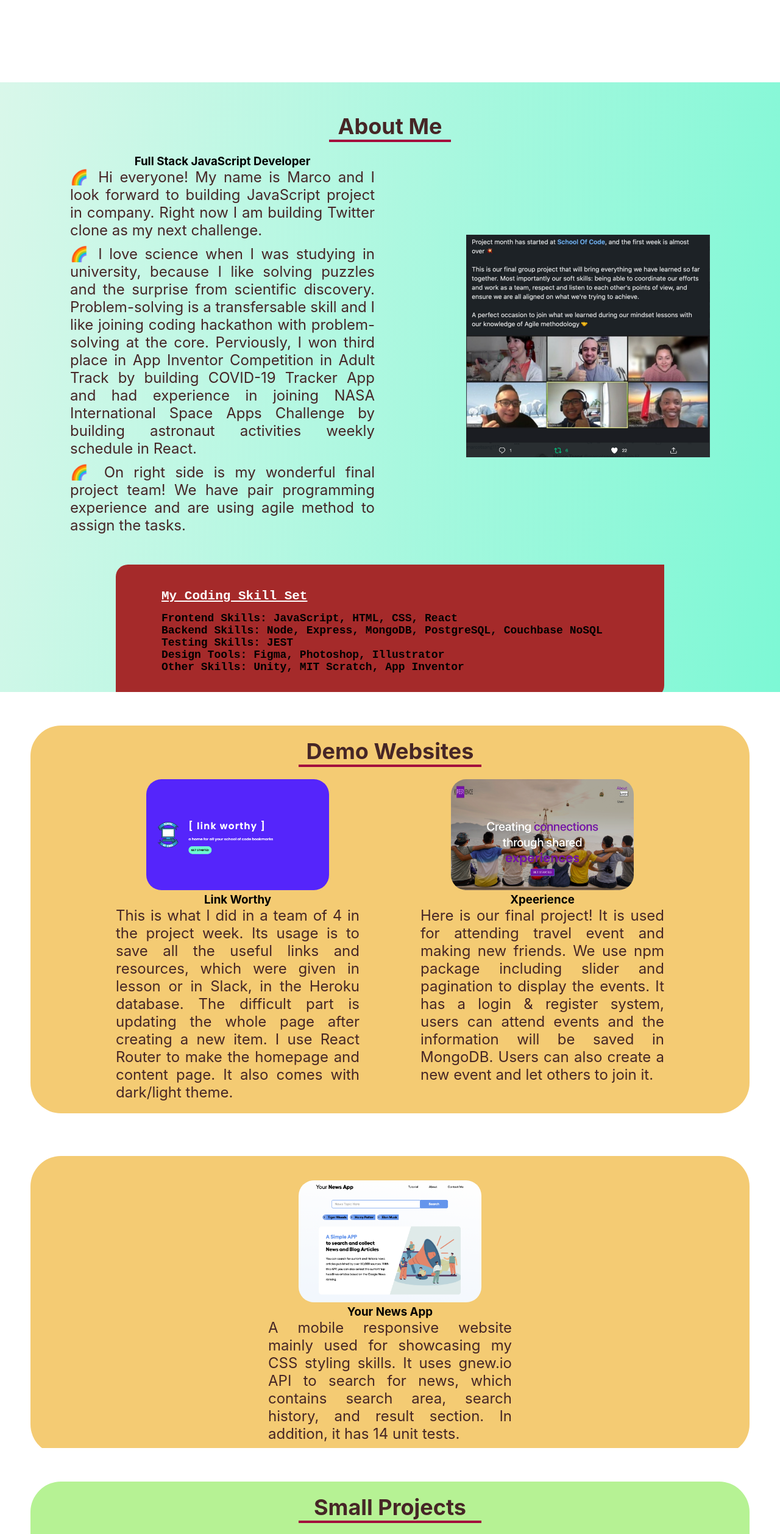
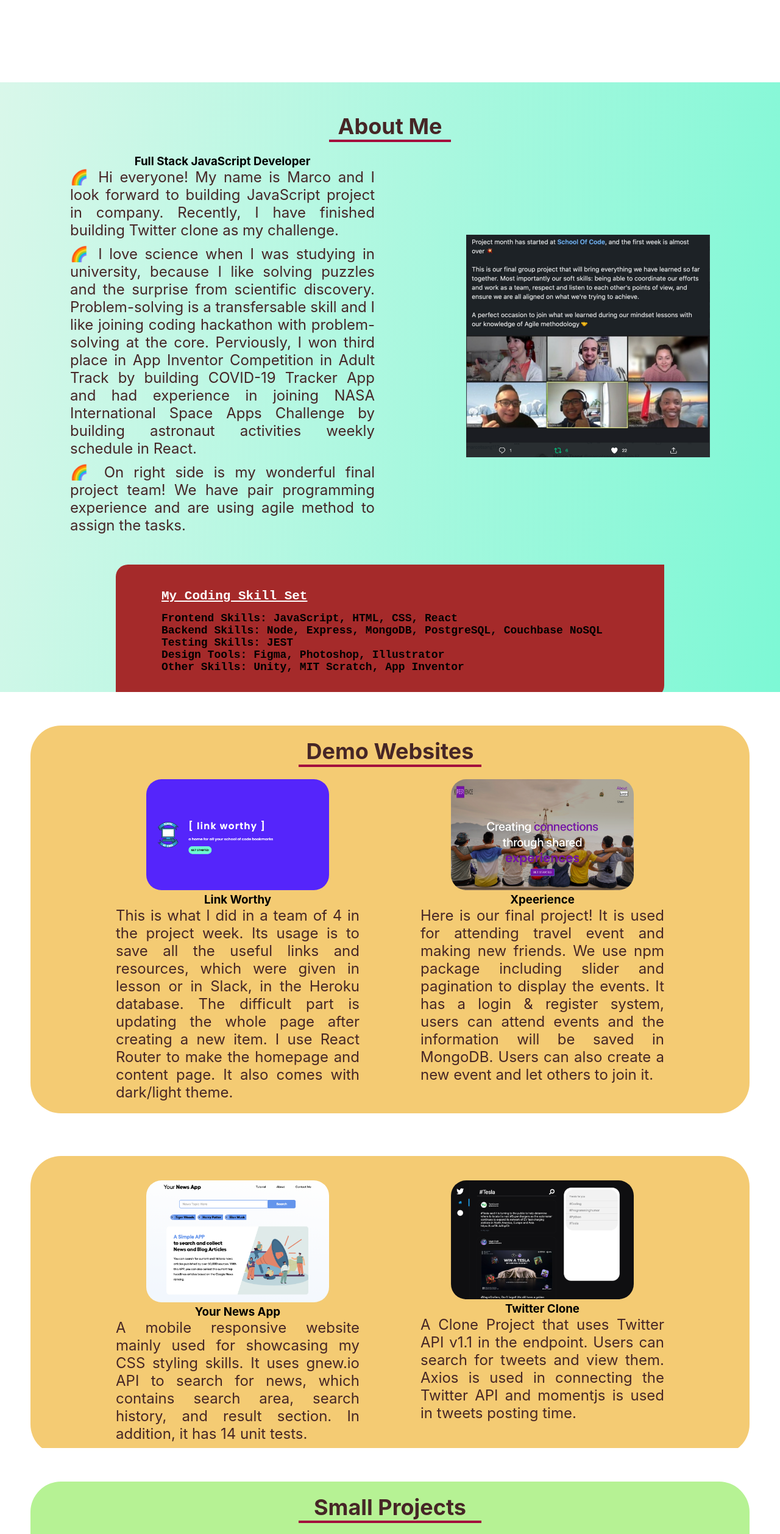
Before and after one commit to hkmarcoot/portfolioWebsite, a React (Create React App) app: page / in a window 1280 px wide. Shown: the part 675-3191 px from the top of the page at 61% size. Built offline with nearby package versions, Linux system fonts and the light colour scheme.

Commit message:
add twitter clone project

```diff
--- a/src/components/AboutMe/index.js
+++ b/src/components/AboutMe/index.js
@@ -14,8 +14,8 @@
             <h3>Full Stack JavaScript Developer</h3>
             <p className="textHolder">
               Hi everyone! My name is Marco and I look forward to building
-              JavaScript project in company. Right now I am building Twitter
-              clone as my next challenge.
+              JavaScript project in company. Recently, I have finished building
+              Twitter clone as my challenge.
               {/* , enhancing my eCom skills by studying the{" "}
               <a
                 className="btn"
--- a/src/components/DemoWebsite/index.js
+++ b/src/components/DemoWebsite/index.js
@@ -3,6 +3,7 @@
 import linkworthy from "../../img/Screenshot-link-worthy.png";
 import xpeerience from "../../img/Screenshot-xpeerience.png";
 import newsapp from "../../img/Screenshot-newsapp.png";
+import twitterclone from "../../img/Screenshot-twitterclone.png";
 
 function DemoWebsite() {
   return (
@@ -89,6 +90,27 @@
                 addition, it has 14 unit tests.
               </p>
             </div>
+            <div className={styles.demoItem}>
+              <a
+                href="https://github.com/hkmarcoot/100-days-of-code-2nd/tree/main/twitterCloneProject-app"
+                target="_blank"
+                rel="noreferrer"
+              >
+                <img
+                  className={styles.Pic}
+                  src={twitterclone}
+                  alt=""
+                  width="300px"
+                />
+              </a>
+              <h3>Twitter Clone</h3>
+              <p className={styles.textHolder}>
+                A Clone Project that uses Twitter API v1.1 in the endpoint.
+                Users can search for tweets and view them. Axios is used in
+                connecting the Twitter API and momentjs is used in tweets
+                posting time.
+              </p>
+            </div>
             {/* <div className={styles.demoItem}>
               <a
                 href="https://xpeerience.netlify.app/"
--- a/src/components/DemoWebsite/styles.module.css
+++ b/src/components/DemoWebsite/styles.module.css
@@ -70,6 +70,14 @@
   opacity: 0.8;
 }
 
+.Pic {
+  border-radius: 25px;
+}
+
+.Pic:hover {
+  opacity: 0.8;
+}
+
 .topmargin {
   margin-top: 70px;
 }
```
Also changed, not shown: src/img/Screenshot-twitterclone.png (added).
